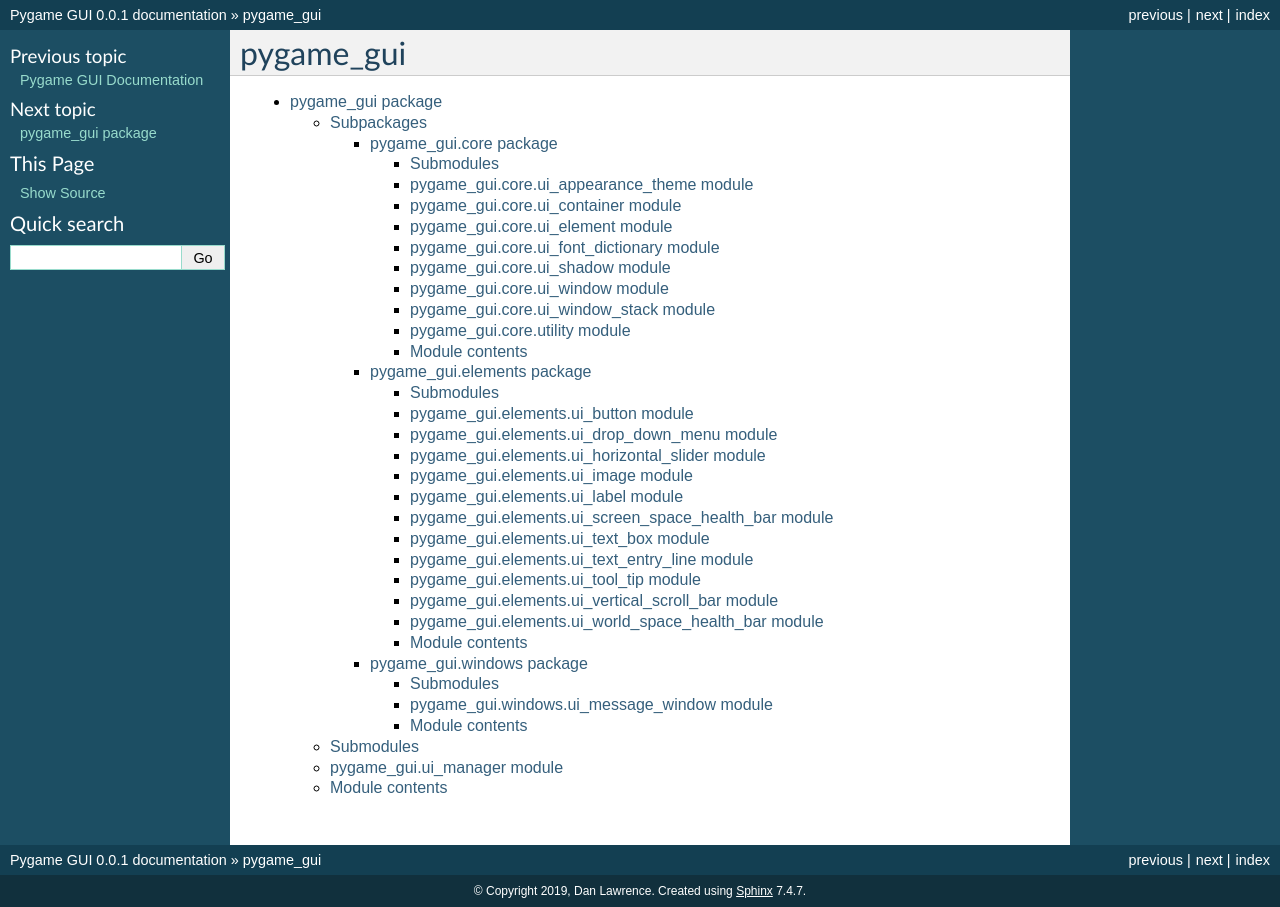
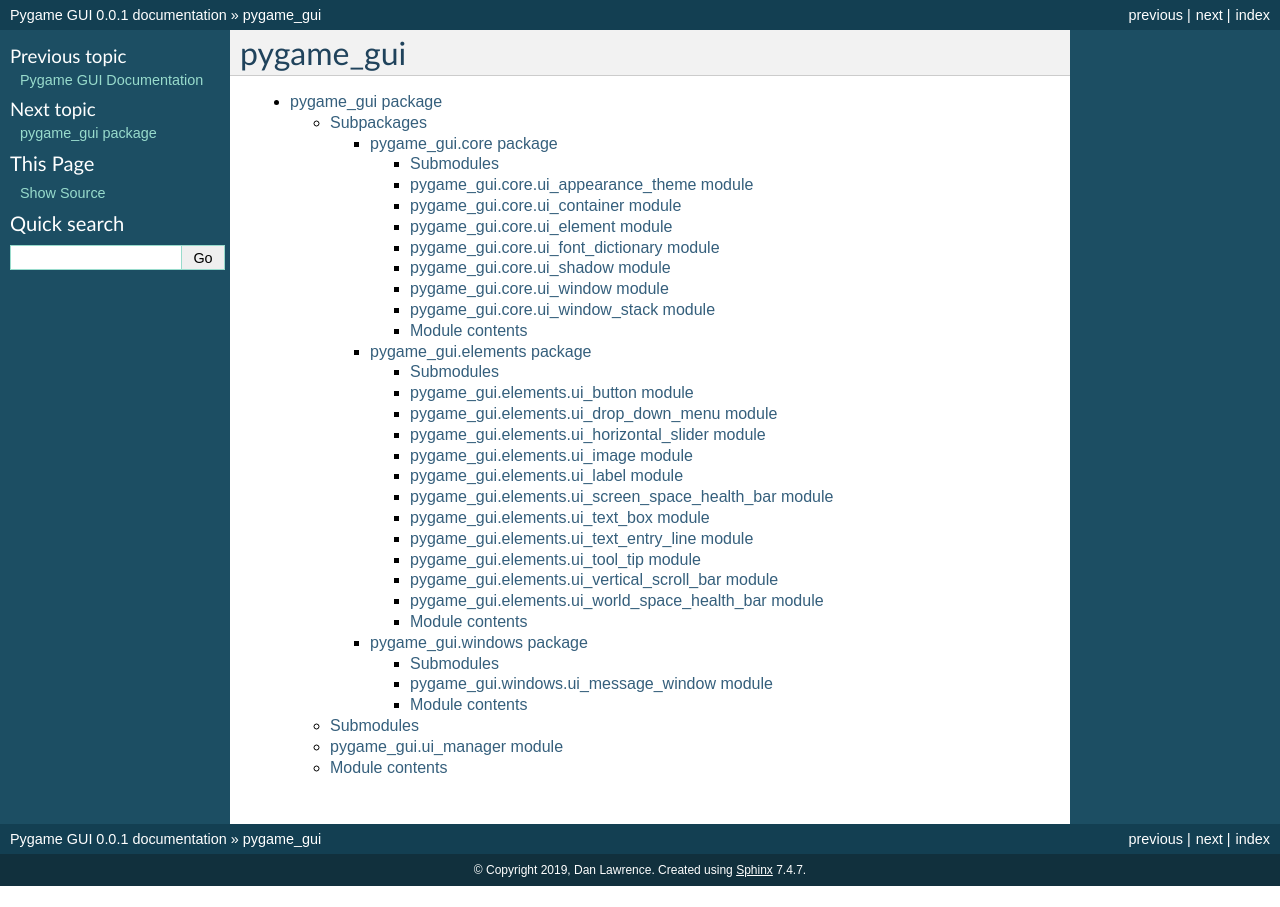
Before and after one commit to MyreMylar/pygame_gui, a Sphinx documentation site: the page built from docs/source/modules.rst, in a window 1280 px wide. Built offline with Sphinx 7.4.7, drawn with Linux system fonts in a browser that asks for light colours.

```diff
--- a/docs/source/pygame_gui.core.rst
+++ b/docs/source/pygame_gui.core.rst
@@ -60,15 +60,6 @@
    :undoc-members:
    :show-inheritance:
 
-pygame\_gui.core.utility module
--------------------------------
-
-.. automodule:: pygame_gui.core.utility
-   :members:
-   :undoc-members:
-   :show-inheritance:
-
-
 Module contents
 ---------------
 
```
